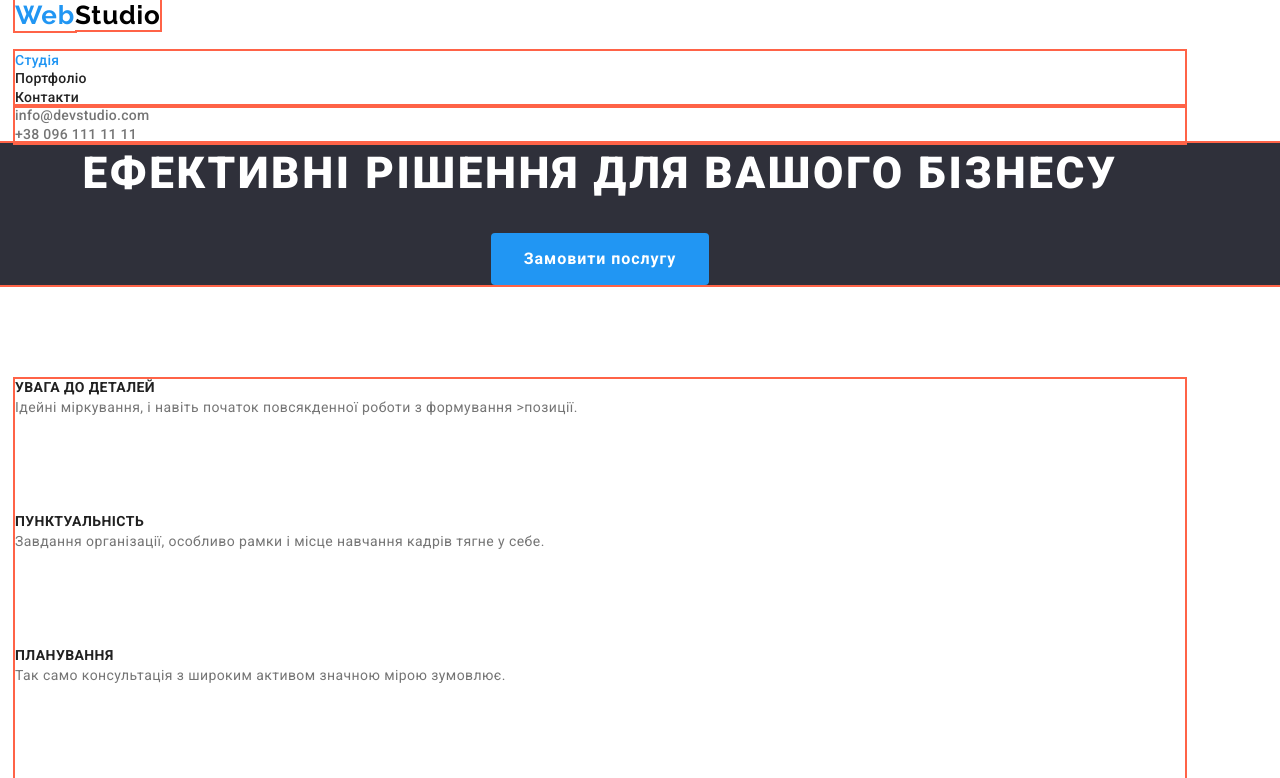
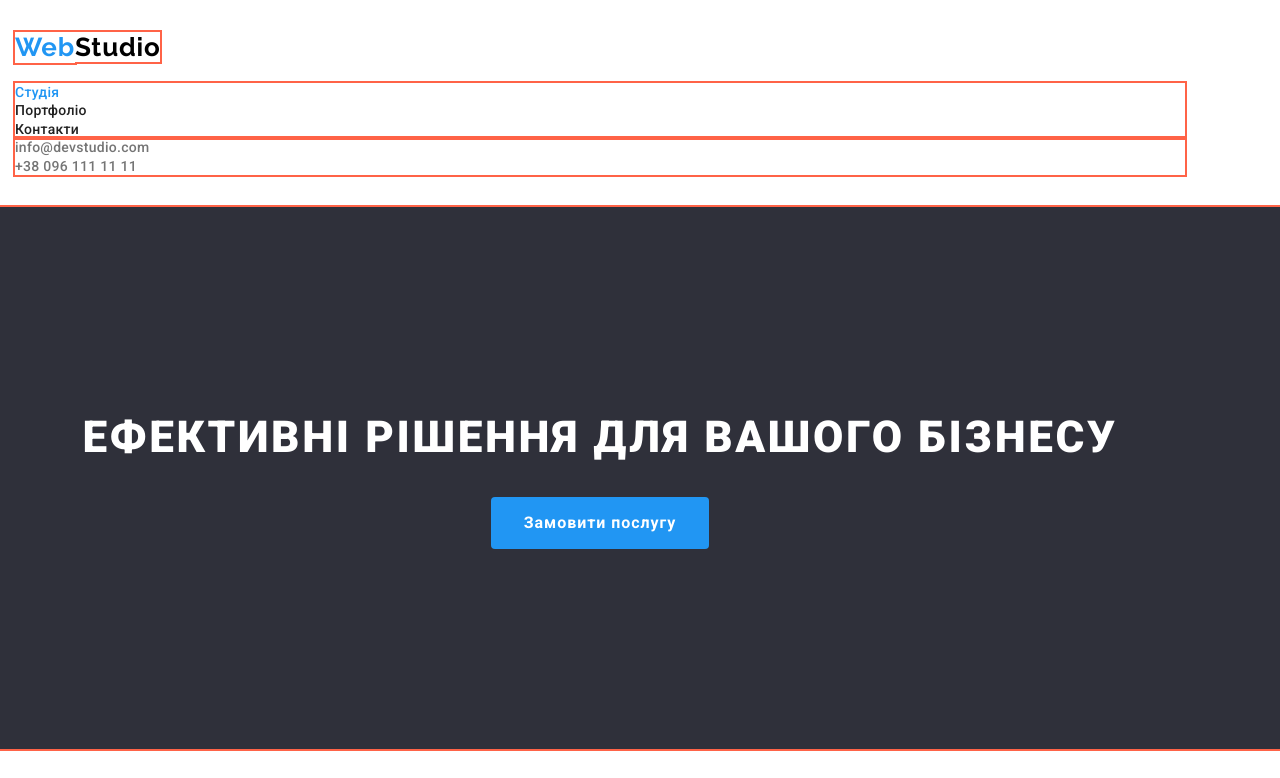
Before and after one commit to ViktoriiaKN/goit-markup-hw-03, a plain HTML site: page index.html in a window 1280 px wide. Shown: the top 778 px of the page. Drawn offline with nearby package versions, Linux system fonts and the light colour scheme.

```diff
--- a/css/styles.css
+++ b/css/styles.css
@@ -37,6 +37,11 @@ ul {
 
 .text-decoration {
 text-decoration: none;
+}
+
+.header-geometry {
+  padding-top: 32px;
+  padding-bottom: 32px;
 }
 
 .logo-link {
@@ -123,6 +128,8 @@ color:var(--active-color);
 .section-hero {
   background-color:var(--section-hero-color);
   text-align: center;
+  padding-top: 200px;
+  padding-bottom: 200px;
   outline: 2px solid tomato;
 }
 
@@ -170,7 +177,7 @@ border-radius: 4px;
 }
 .section-title-secondary {
   font-weight: 700;
-  margin-top: 94px;
+
   font-size: 14px;
   line-height: calc(16 / 14);
   letter-spacing: 0.03em;
@@ -181,6 +188,8 @@ border-radius: 4px;
 
 .section-main {
   background:var(--project-background);
+  padding-top: 94px;
+  padding-bottom: 94px;
 }
 
 .section-team {
--- a/index.html
+++ b/index.html
@@ -15,7 +15,7 @@
     <link rel="stylesheet" href="./css/styles.css" />
   </head>
   <body>
-    <header>
+    <header class="header-geometry">
       <div class="container"><nav class="header-nav-item">
         <a href="./index.html" class="text-decoration logo-link"><span class="logo-color">Web</span><span class="studio-color">Studio</span></a>
         <ul class="list">
```
Also changed, not shown: portfolio.html (+2 -2 lines).
